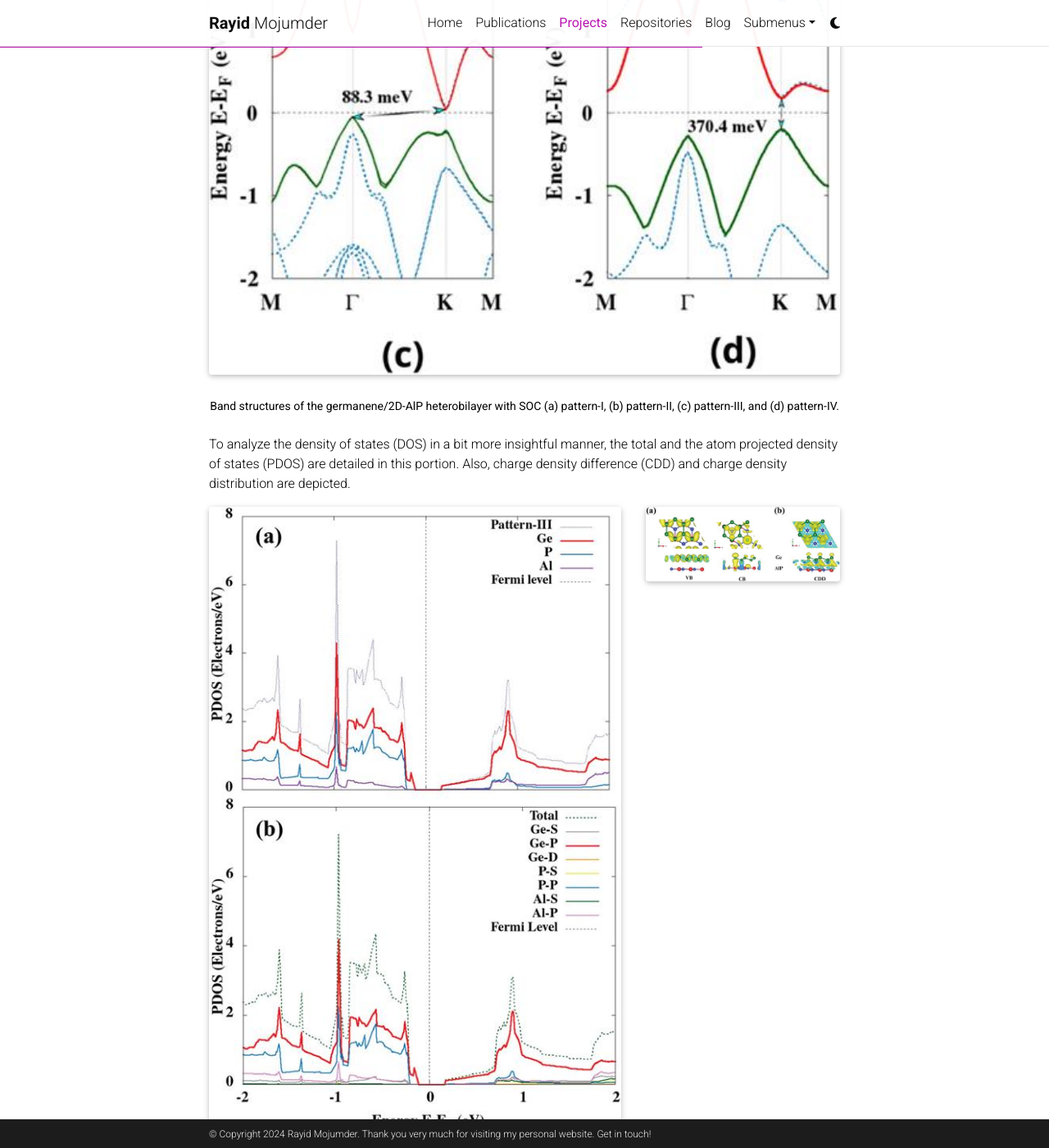
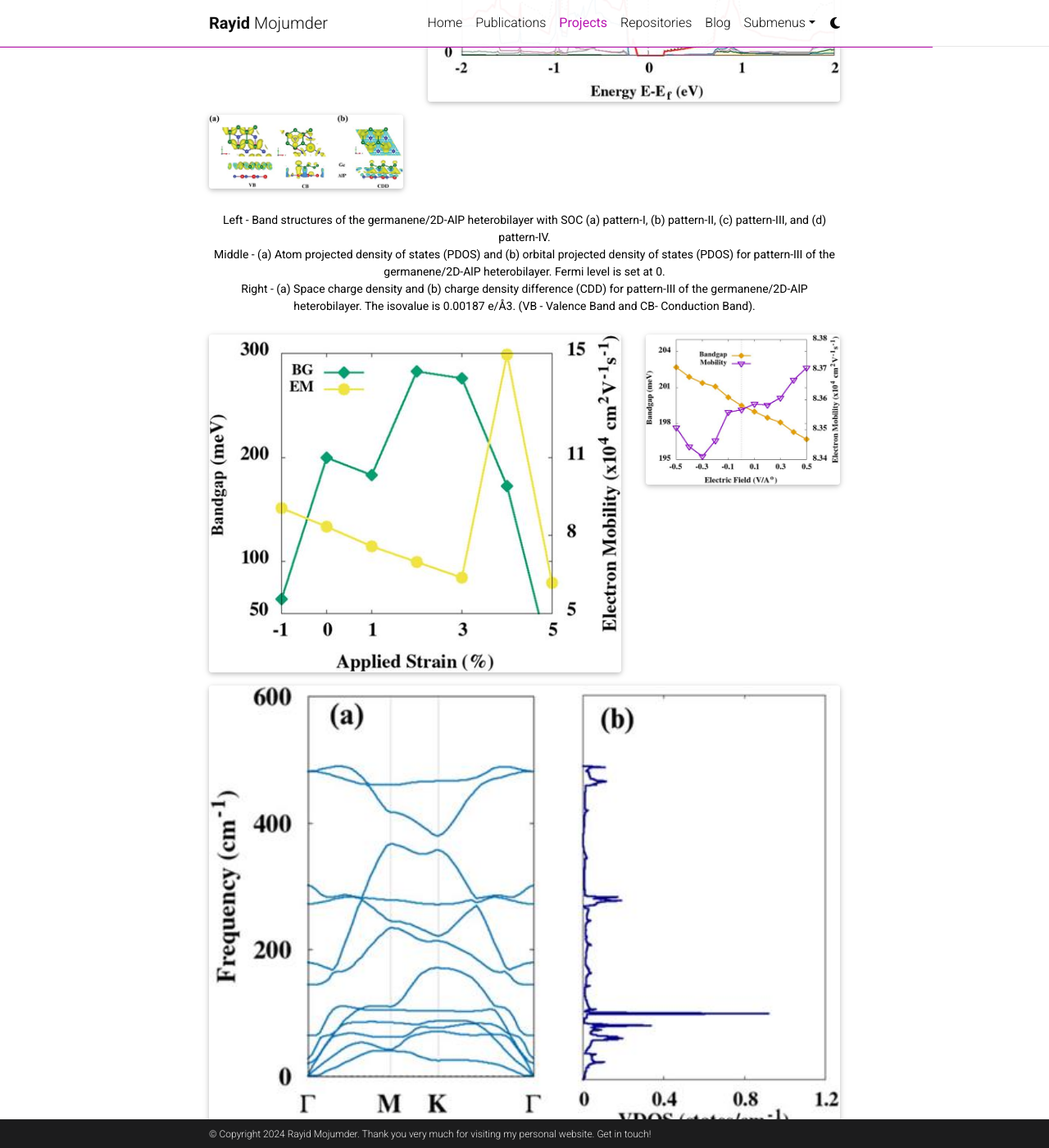
Before and after one commit to rayid-mojumder/rayid-mojumder.github.io, a Jekyll site: the page built from _projects/1_project.md, in a window 1280 px wide and 1400 px high, scrolled down 3372 px. Shown: the whole window at 82% size. Built offline with Jekyll 4.4.1, drawn with Linux system fonts in a browser that asks for light colours; full-size pictures stand in for the smaller copies a plugin makes; comment, search, counter and statistics services are not loaded; a style sheet for code colours, icons or effects is not loaded; some of the changed text lies outside the part shown.

Commit message:
Update 1_project.md

```diff
--- a/_projects/1_project.md
+++ b/_projects/1_project.md
@@ -131,14 +131,6 @@
     <div class="col-sm mt-3 mt-md-0">
         {% include figure.html path="assets/img/DFT-project/fig-5.jpeg" title="example image" class="img-fluid rounded z-depth-1" %}
     </div>
-</div>
-<div class="caption">
-   <b>Band structures of the germanene/2D-AlP heterobilayer with SOC (a) pattern-I, (b) pattern-II, (c) pattern-III, and (d) pattern-IV.</b>
-</div>
-
-To analyze the density of states (DOS) in a bit more insightful manner, the total and the atom projected density of states (PDOS) are detailed in this portion. Also, charge density difference (CDD) and charge density distribution are depicted.
-
-<div class="row justify-content-sm-center">
     <div class="col-sm-8 mt-3 mt-md-0">
         {% include figure.html path="assets/img/DFT-project/fig-6.jpeg" title="example image" class="img-fluid rounded z-depth-1" %}
     </div>
@@ -147,11 +139,10 @@
     </div>
 </div>
 <div class="caption">
-   <b> Left - (a) Atom projected density of states (PDOS) and (b) orbital projected density of states (PDOS) for pattern-III of the germanene/2D-AlP heterobilayer. Fermi level is set at 0.<br>
-   Right - (a) Space charge density and (b) charge density difference (CDD) for pattern-III of the germanene/2D-AlP heterobilayer. The isovalue is 0.00187 e/Å3. (VB - Valence Band and CB- Conduction Band).</b>
+   <b>Left - Band structures of the germanene/2D-AlP heterobilayer with SOC (a) pattern-I, (b) pattern-II, (c) pattern-III, and (d) pattern-IV. <br>
+ Middle - (a) Atom projected density of states (PDOS) and (b) orbital projected density of states (PDOS) for pattern-III of the germanene/2D-AlP heterobilayer. Fermi level is set at 0. <br>
+ Right - (a) Space charge density and (b) charge density difference (CDD) for pattern-III of the germanene/2D-AlP heterobilayer. The isovalue is 0.00187 e/Å3. (VB - Valence Band and CB- Conduction Band).</b>
 </div>
-
-Now, see how the bandgap could be engineered using external biaxial strain and changing the interlayer spacing between the germanene and 2D-AlP layer:
 
 <div class="row justify-content-sm-center">
     <div class="col-sm-8 mt-3 mt-md-0">
@@ -160,22 +151,17 @@
     <div class="col-sm-4 mt-3 mt-md-0">
         {% include figure.html path="assets/img/DFT-project/fig-10.jpeg" title="example image" class="img-fluid rounded z-depth-1" %}
     </div>
-</div>
-<div class="caption">
-    <b>Left - The variation of the bandgap and effective mass of the electron as a function of tensile strain (+ve) and compressive strain (−ve) for pattern-III of the germanene/2D-AlP heterobilayer. <br>
-    Right - The bandgap and electron mobility variation as a function of the applied electric field for pattern-III of the germanene/2D-AlP heterobilayer. The direction of the applied positive electric field is from the 2D-AlP monolayer toward the germanene monolayer.</b>
-</div>
-
-Finally, let's see the phonon dispersion for germanene/2D-AlP heterostructure pattern III
-
-<div class="row">
     <div class="col-sm mt-3 mt-md-0">
         {% include figure.html path="assets/img/DFT-project/fig-13.jpeg" title="example image" class="img-fluid rounded z-depth-1" %}
     </div>
 </div>
 <div class="caption">
-    <b>(a) Phonon dispersion relation and (b) vibrational density of states (VDOS) of pattern-III of the germanene/2D-AlP heterobilayer.</b>
+    <b>Left - The variation of the bandgap and effective mass of the electron as a function of tensile strain (+ve) and compressive strain (−ve) for pattern-III of the germanene/2D-AlP heterobilayer. <br>
+    Right - The bandgap and electron mobility variation as a function of the applied electric field for pattern-III of the germanene/2D-AlP heterobilayer. The direction of the applied positive electric field is from the 2D-AlP monolayer toward the germanene monolayer.<br>
+    Right - (a) Phonon dispersion relation and (b) vibrational density of states (VDOS) of pattern-III of the germanene/2D-AlP heterobilayer. </br></b>
 </div>
+
+
 <!--- I am commenting out this part. To uncomment discard the html comments notations)
 The code is simple.
 Just wrap your images with `<div class="col-sm">` and place them inside `<div class="row">` (read more about the <a href="https://getbootstrap.com/docs/4.4/layout/grid/">Bootstrap Grid</a> system).
```
